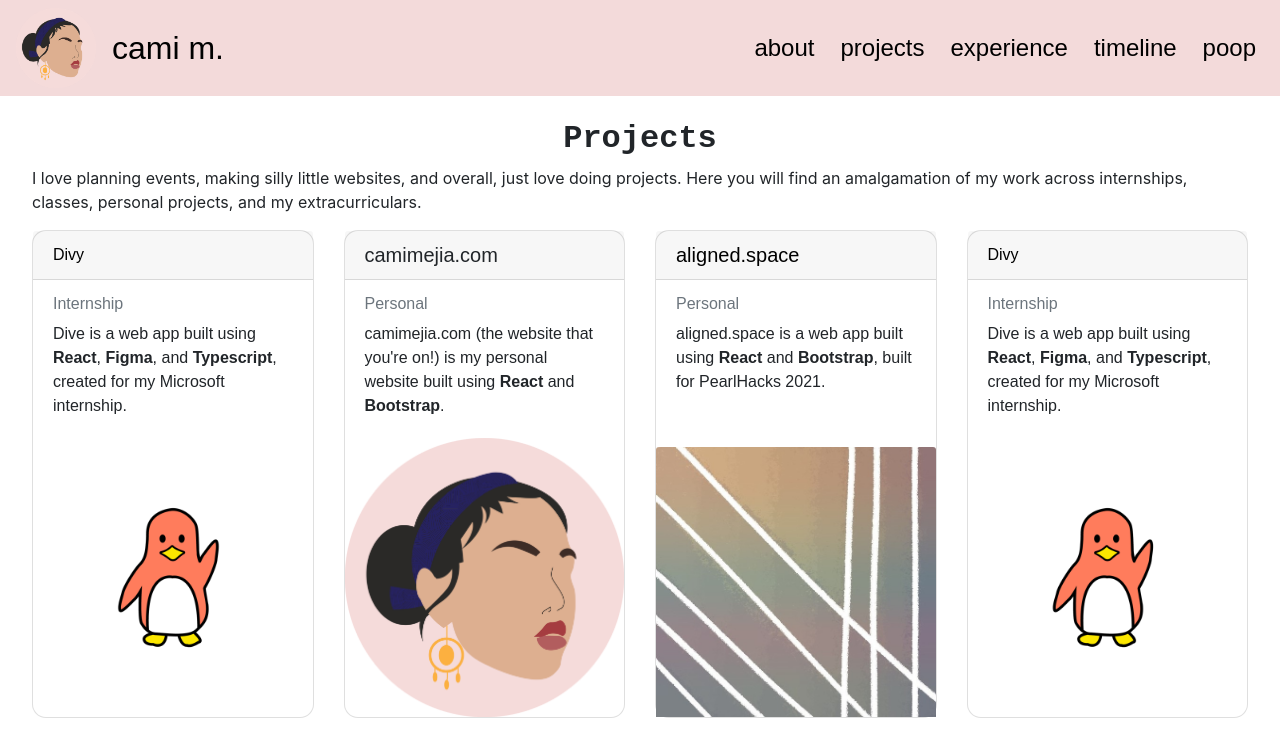
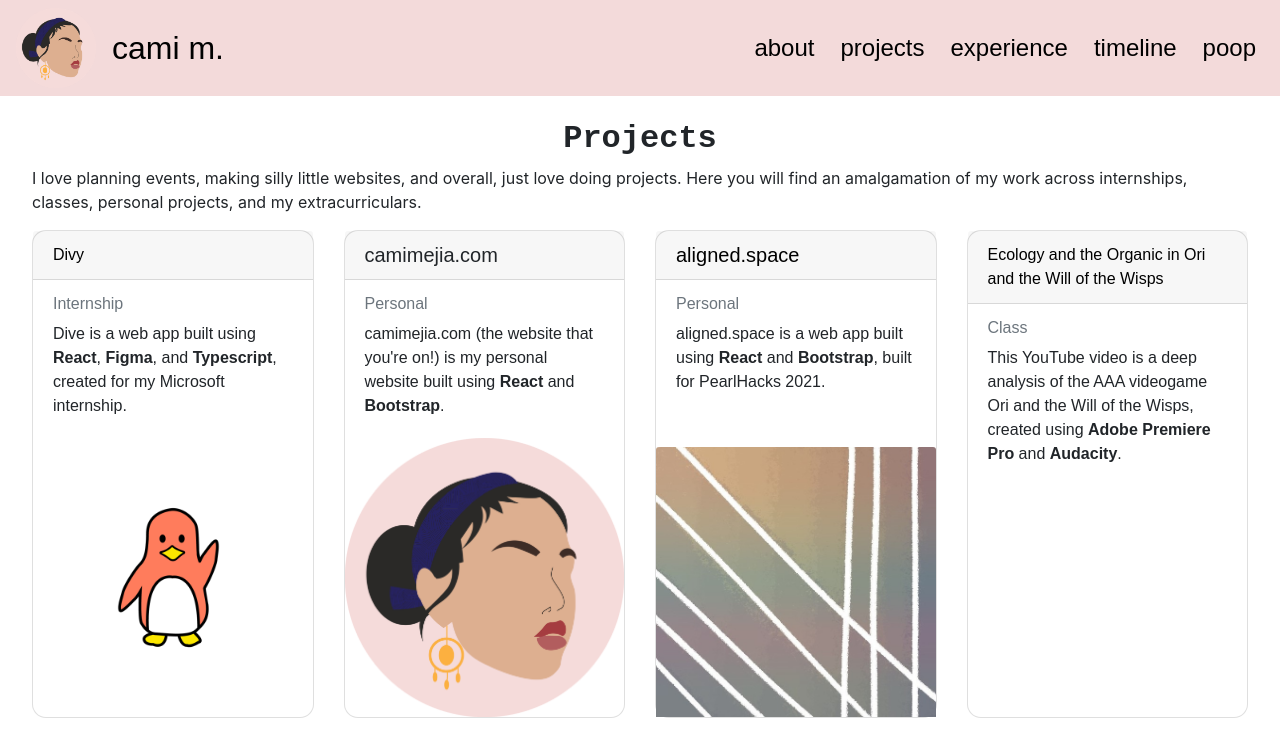
Before and after one commit to camimgh/jcamim, a React (Create React App) app: page /projects in a window 1280 px wide. Shown: the top 756 px of the page. Built offline with nearby package versions, Linux system fonts and the light colour scheme.

Commit message:
added cms300final'

```diff
--- a/src/pages/Projects.js
+++ b/src/pages/Projects.js
@@ -51,14 +51,15 @@ class Projects extends Component {
                     </Card>
 
                     <Card>
-                    <a href="/dive">
-                        <Card.Header>Divy</Card.Header>
+                    <a href="/CMS300final">
+                        <Card.Header>Ecology and the Organic in Ori and the Will of the Wisps</Card.Header>
                     </a>
                         <Card.Body>
-                            <Card.Subtitle className="mb-2 text-muted">Internship</Card.Subtitle>
-                            <Card.Text>Dive is a web app built using <b>React</b>, <b>Figma</b>, and <b>Typescript</b>, created for my Microsoft internship.</Card.Text>
+                            <Card.Subtitle className="mb-2 text-muted">Class</Card.Subtitle>
+                            <Card.Text>This YouTube video is a deep analysis of the AAA videogame
+                                Ori and the Will of the Wisps, created using <b>Adobe Premiere Pro</b> and <b>Audacity</b>.
+                            </Card.Text>
                         </Card.Body>
-                        <Card.Img variant="top" src={divvy}/>
                     </Card>
                 </CardDeck>
             </div>
```
